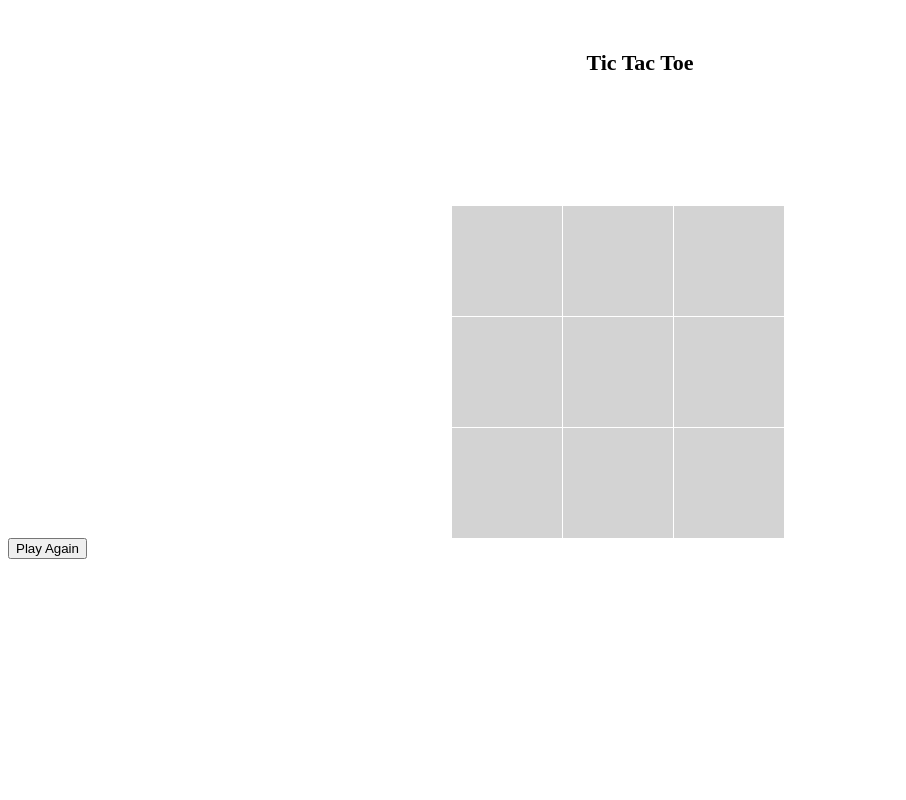
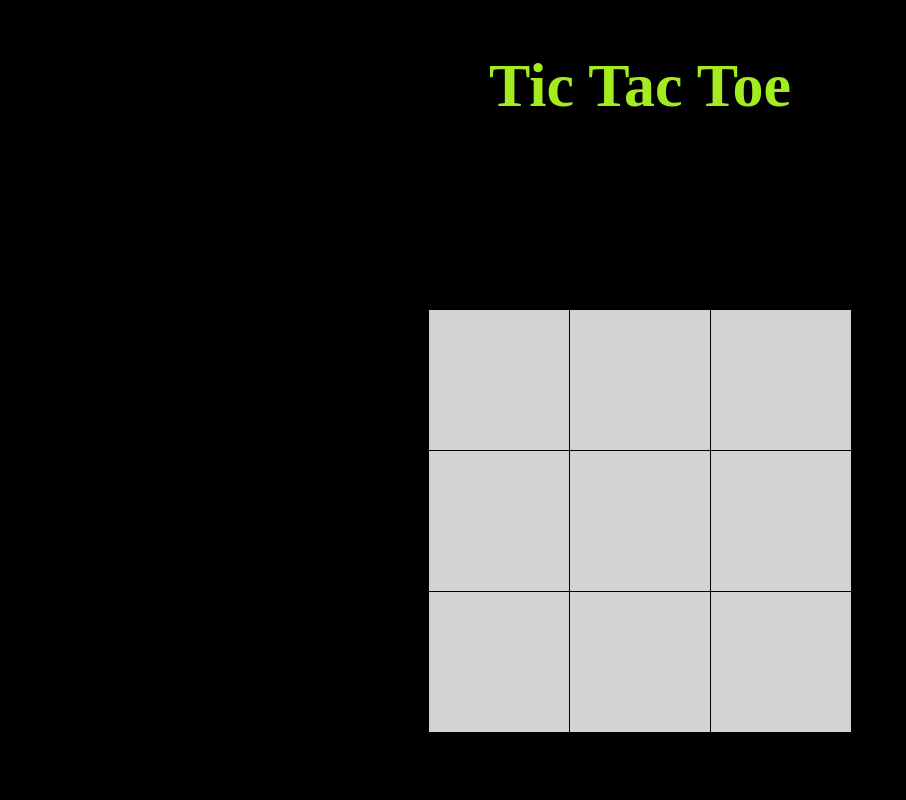
Before and after one commit to kaitlinswanson/tic_tac_toe, a plain HTML site: page index.html in a window 1280 px wide. Shown: the top 800 px of the page, without its empty margins (0-906 px from the left). Drawn offline with Linux system fonts and the light colour scheme.

Commit message:
add script.js

```diff
--- a/script.js
+++ b/script.js
@@ -1,7 +1,7 @@
 
 
 // use a module to create the gameBoard object as an array inside of it.
-
+const gameBoard = (() => {
 //const gameBoard = (() => {
 // set up constants for winning combos, identefiers in the gameBoard and variable for the current turn.
 const xClass = 'x'
@@ -26,9 +26,7 @@ const winningSet = [
 startGame();
 
 
-  playAgain.addEventListener('click', startGame);
-
-
+playAgain.addEventListener('click', startGame);
 
 
 // event listeners allowing the players selection to be clicked one time
@@ -115,7 +113,7 @@ startGame();
       }
 
 
- // })();
+ })();
 
 //create a factrory function so you can add players
 //const Player = (playerName, marker) => {
--- a/styles.css
+++ b/styles.css
@@ -1,24 +1,38 @@
+
+*, *::after, *::before {
+    box-sizing: border-box;
+  }
+
+
 :root {
-    --cell-size:90px;
+    --cell-size:140px;
     --mark-size: calc(var(--cell-size)*.9);
+    background-color: black;
+}
+
+body {
+    margin: 0;
 }
 
 
 #gameName {
     font-family: 'Times New Roman', Times, serif;
-    font-size: 22px;
+    font-size: 62px;
     text-align: center;
+    justify-content: center;
+    align-items: center;
     font-weight: bold;
     margin-top: 50px;
+    color: rgb(164, 235, 32);
+    padding: 0px;
 }
 
 .gameContainer {
+    width: 100vw;
+    height: 100vh;
     display: grid;
     grid-gap: 1px;
-    grid-template-columns: repeat(3, 1fr);
-    width: 320px;
-    margin-left: 450px;
-    margin-top:  130px;
+    grid-template-columns: repeat(3, auto);
     align-content: center;
     justify-content: center;
     align-items: center;
@@ -46,11 +60,11 @@
 
 .cell.x::before,
 .cell.x::after {
-    background-color: black;
+    background-color: #DFFF00;
 }
 .cell.circle::before,
 .cell.circle::after {
-    background-color: black;
+    background-color: #FF5F1F;
 }
 
 
@@ -111,3 +125,24 @@
     height: calc(var(--mark-size) * .7);
     background-color: lightgrey;
 }
+.winning-message {
+    color: white;
+    font-size: 70px;
+    display: flex;
+    align-content: center;
+    align-items: center;
+    justify-content: center;
+
+}
+
+#reset {
+    height: 70px;
+    width: 200px;
+    display: flex;
+    background-color: hotpink;
+    align-items: center;
+    align-content: center;
+    justify-content: center;
+    border-radius: 10px;
+    margin-bottom: 80px;
+}
```
